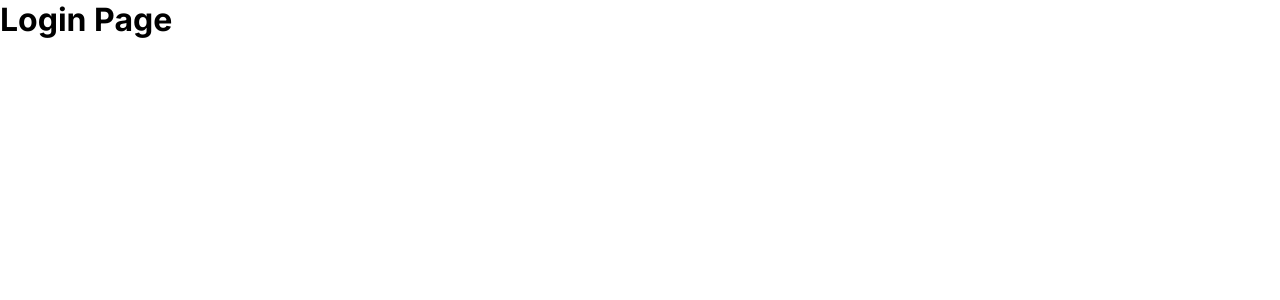
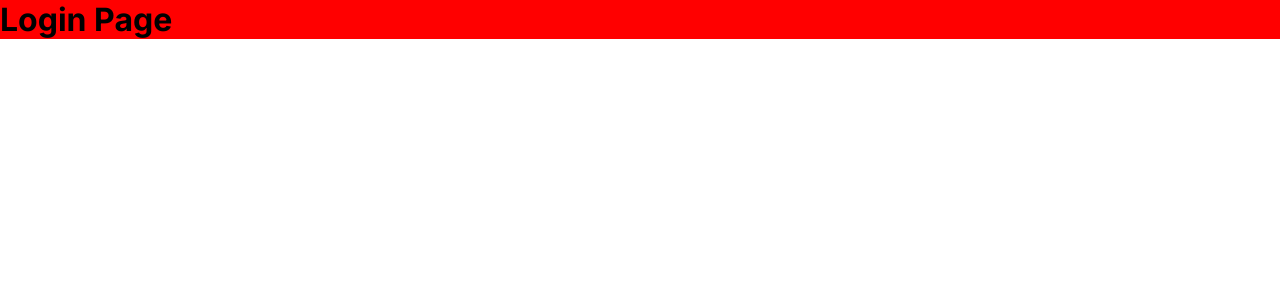
Before and after one commit to Erik3010/events.io, a React (Create React App) app: page /login in a window 1280 px wide. Shown: the top 300 px of the page. Built offline with nearby package versions, Linux system fonts and the light colour scheme.

Commit message:
refactoring code

```diff
--- /dev/null
+++ b/jsconfig.json
@@ -0,0 +1,6 @@
+{
+    "compilerOptions": {
+        "baseUrl": "src"
+    },
+    "include": ["src"]
+}
--- a/src/components/App.js
+++ b/src/App.js
@@ -1,7 +1,7 @@
 import { BrowserRouter, Switch, Route } from "react-router-dom";
 
-import Home from "./pages/Home";
-import Login from "./pages/Login";
+import Home from "pages/Home/Home";
+import Login from "pages/Login/Login";
 
 function App() {
   return (
--- a/src/components/pages/Login.js
+++ /dev/null
@@ -1,9 +0,0 @@
-function Login() {
-  return (
-    <>
-      <h1>Login Page</h1>
-    </>
-  );
-}
-
-export default Login;
--- a/src/index.js
+++ b/src/index.js
@@ -1,7 +1,7 @@
 import React from "react";
 import ReactDOM from "react-dom";
-import App from "./components/App";
-import "./scss/index.scss";
+import App from "App";
+import "scss/index.scss";
 
 ReactDOM.render(
   <React.StrictMode>
--- a/src/components/pages/Home.js
+++ b/src/pages/Home/Home.js
@@ -1,7 +1,9 @@
+import styles from "pages/Home/Home.module.scss";
+
 function Home() {
   return (
     <div>
-      <h1>This is home page</h1>
+      <h1>Home Page</h1>
     </div>
   );
 }
--- /dev/null
+++ b/src/pages/Login/Login.js
@@ -0,0 +1,11 @@
+import styles from "pages/Login/Login.module.scss";
+
+function Login() {
+  return (
+    <div>
+      <h1 className={styles.title}>Login Page</h1>
+    </div>
+  );
+}
+
+export default Login;
--- /dev/null
+++ b/src/pages/Login/Login.module.scss
@@ -0,0 +1,3 @@
+.title {
+  background: red;
+}
```
Also changed, not shown: src/pages/Home/Home.module.scss (added).
